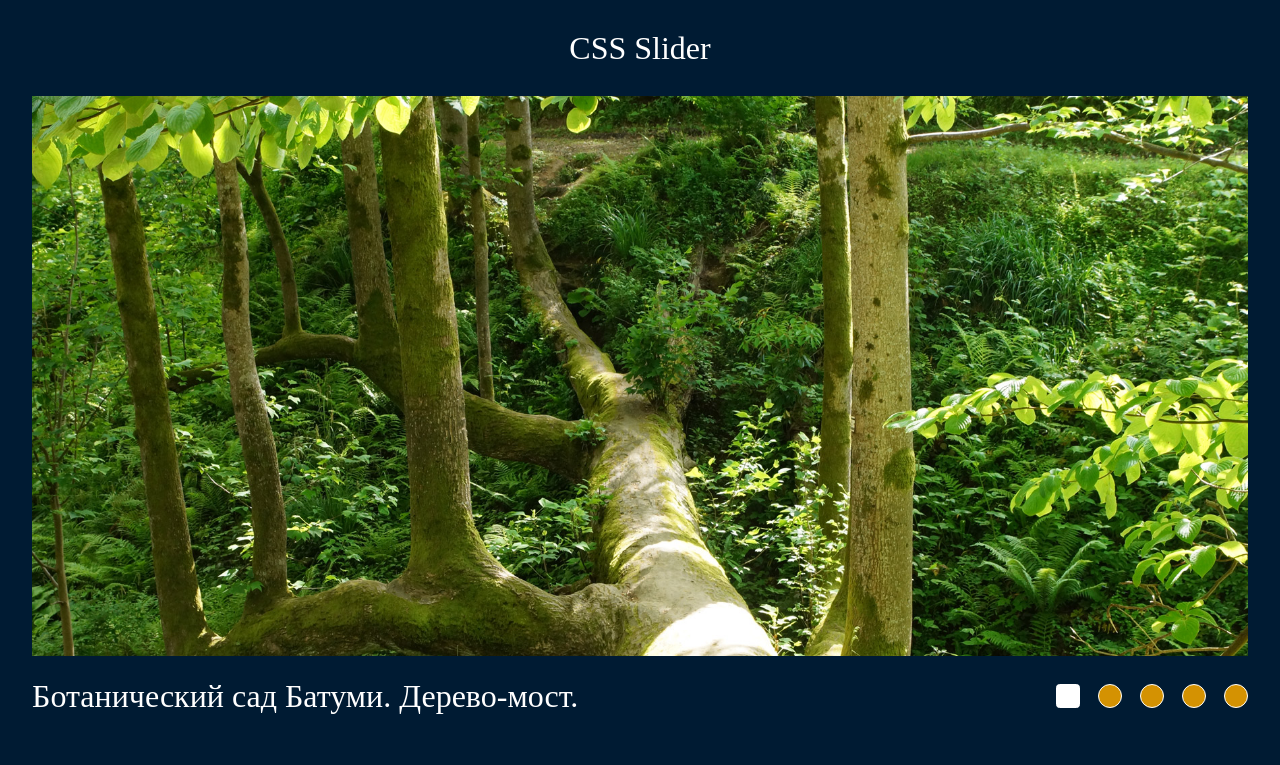
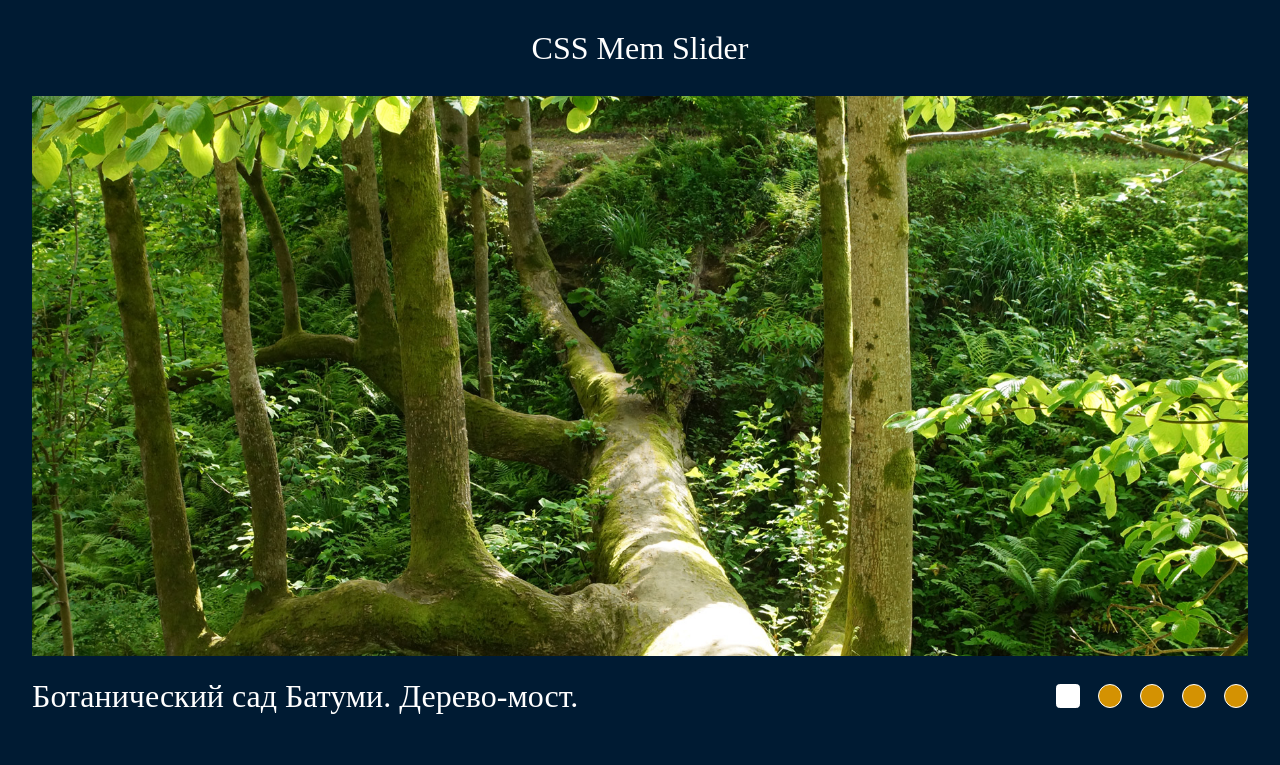
Before and after one commit to beaJeniuS/cssMemSlider, a plain HTML site: page cssMemSlider/index.html in a window 1280 px wide. Shown: the top 765 px of the page. Drawn offline with Linux system fonts and the light colour scheme.

```diff
--- a/cssMemSlider/index.html
+++ b/cssMemSlider/index.html
@@ -13,7 +13,7 @@
     <header class="header">
       <div class="container">
         <div class="header__row">
-          <h1 class="header__item main-header">CSS Slider</h1>
+          <h1 class="header__item main-header">CSS Mem Slider</h1>
         </div>
       </div>
     </header>
```
